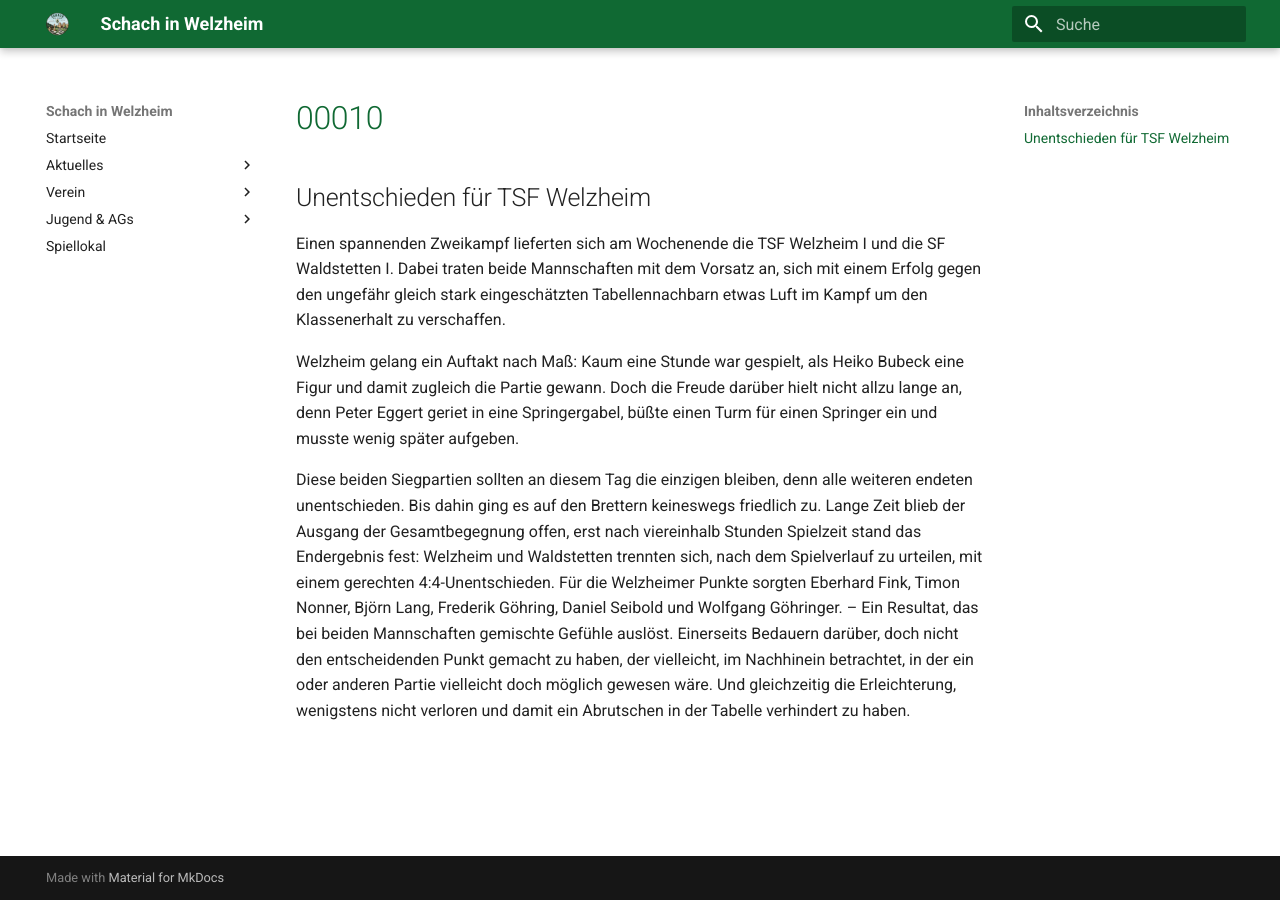
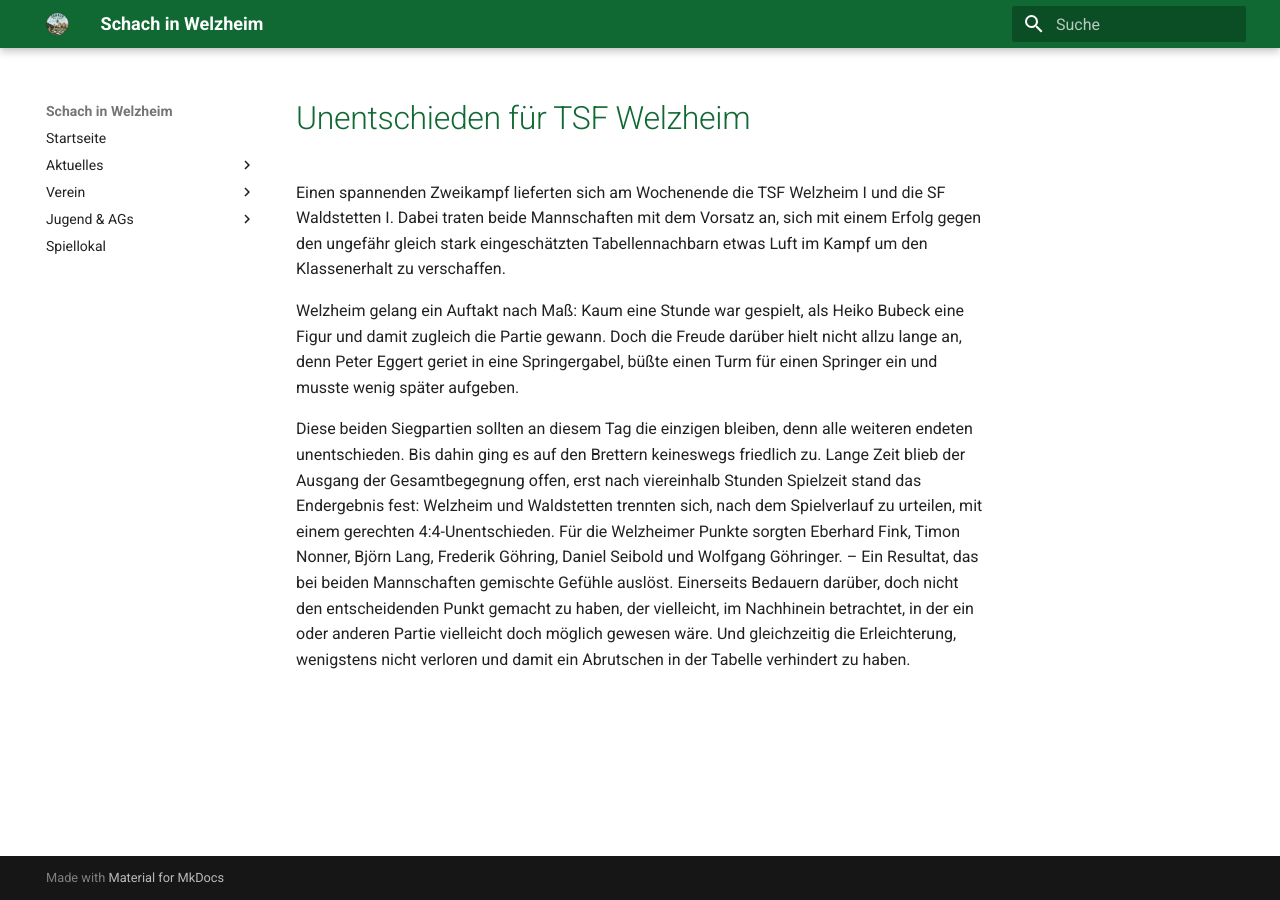
Before and after one commit to schachwelzheim/schachwelzheim, an MkDocs documentation site: the page built from docs/aktuelles/00010.md, in a window 1280 px wide. Built offline with MkDocs 1.6.1 and Material for MkDocs 9.7.7, drawn with Linux system fonts in a browser that asks for light colours.

Commit message:
Update header level in match report

```diff
--- a/docs/aktuelles/00010.md
+++ b/docs/aktuelles/00010.md
@@ -1,4 +1,4 @@
-## Unentschieden für TSF Welzheim
+# Unentschieden für TSF Welzheim
 
 Einen spannenden Zweikampf lieferten sich am Wochenende die TSF Welzheim I und die SF Waldstetten I. Dabei traten beide Mannschaften mit dem Vorsatz an, sich mit einem Erfolg gegen den ungefähr gleich stark eingeschätzten Tabellennachbarn etwas Luft im Kampf um den Klassenerhalt zu verschaffen.
 
```
